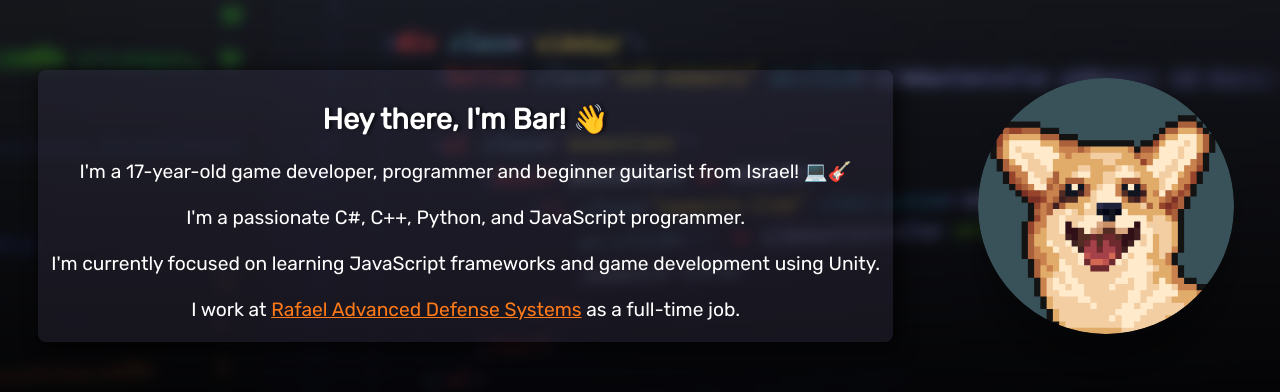
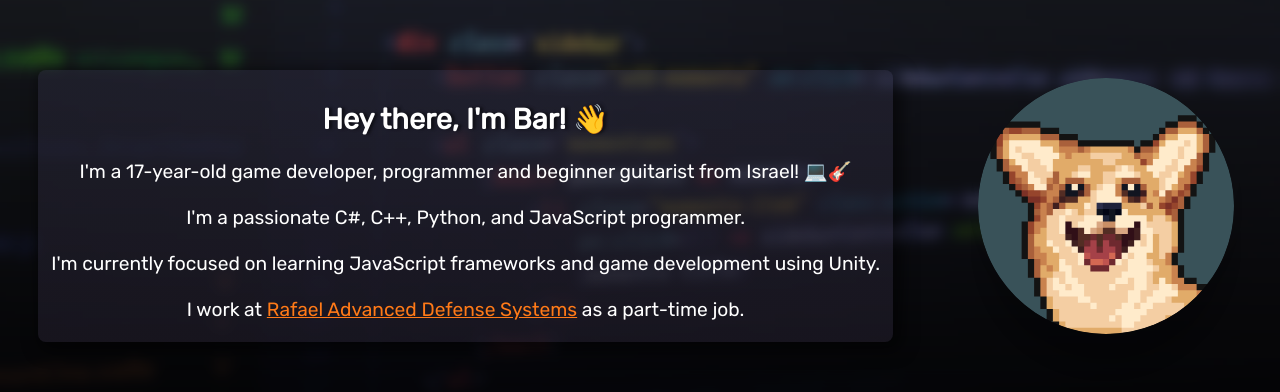
Before and after one commit to DetKewlDog/portfolio-site, a React (Vite) app: page / in a window 1280 px wide. Shown: the part 302-694 px from the top of the page. Built offline with nearby package versions, Linux system fonts and the light colour scheme.

Commit message:
Update Home.jsx

```diff
--- a/src/pages/Home.jsx
+++ b/src/pages/Home.jsx
@@ -23,13 +23,13 @@ export default function Home() {
             <AboutMe dir='fromleft'>
                 <Descbox>
                     <h1>Hey there, I'm Bar! 👋</h1>
-                    I'm a {age}-year-old game developer, programmer and beginner guitarist from Israel! 💻🎸
+                    I'm {age == 18 ? 'an' : 'a'} {age}-year-old game developer, programmer and beginner guitarist from Israel! 💻🎸
                     <br /><br />
                     I'm a passionate C#, C++, Python, and JavaScript programmer.
                     <br /><br />
                     I'm currently focused on learning JavaScript frameworks and game development using Unity.
                     <br /><br />
-                    I work at <a href="https://www.rafael.co.il/" target="_blank">Rafael Advanced Defense Systems</a> as a full-time job.
+                    I work at <a href="https://www.rafael.co.il/" target="_blank">Rafael Advanced Defense Systems</a> as a part-time job.
                 </Descbox>
                 <img className='profile-picture' src='/DoggoPFPcircle.png' alt='pfp'></img>
             </AboutMe>
```
